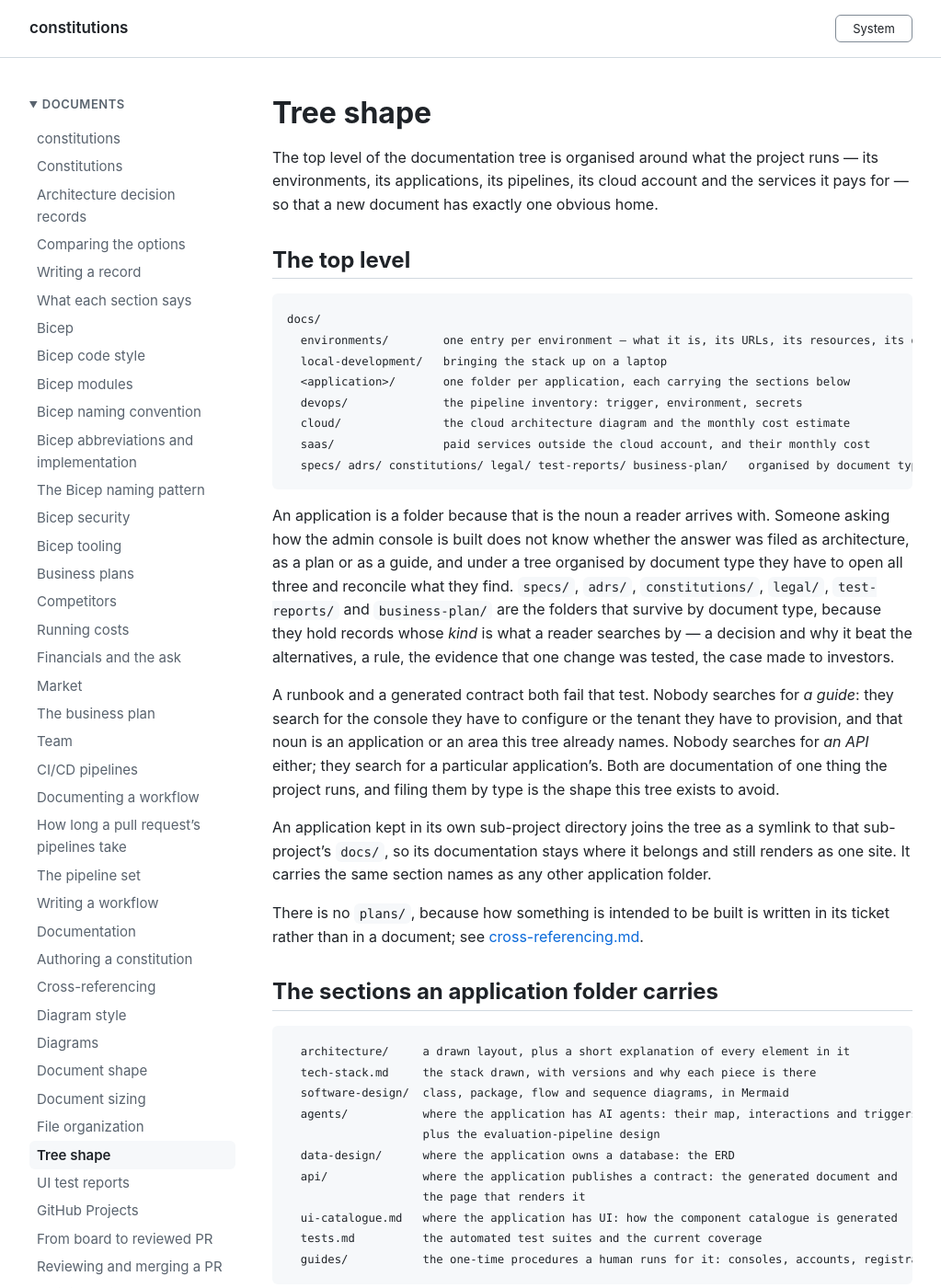
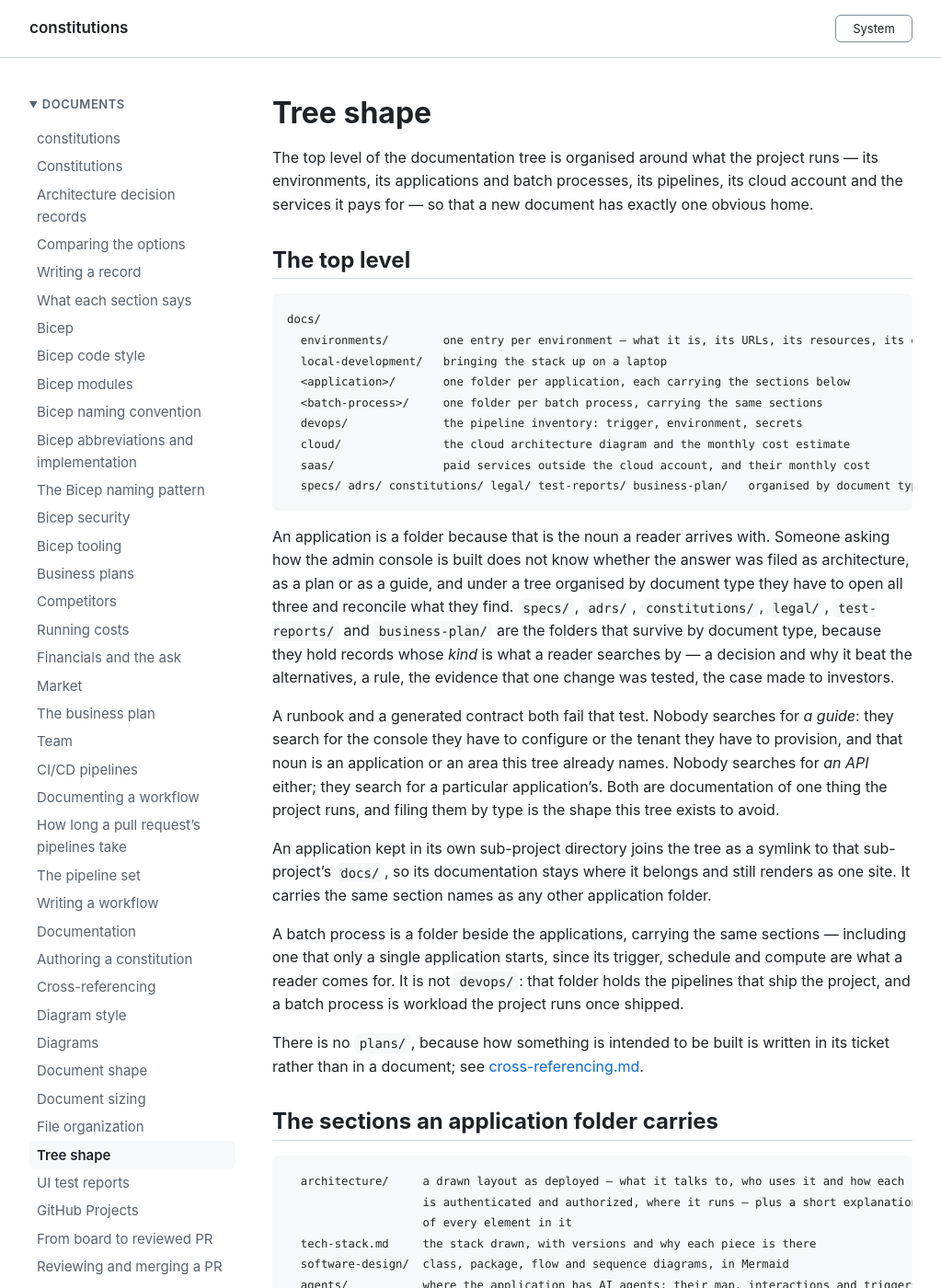
Before and after one commit to polikeiji/constitutions, a Jekyll site: the page built from constitutions/documentation/tree-shape.md, in a window 1280 px wide and 1400 px high. Shown: the whole window at 92% size, without its empty margins (128-1151 px from the left). Built offline with Jekyll 4.4.1, drawn with Linux system fonts in a browser that asks for light colours; our own code applies the rules of GitHub Pages for plain Markdown files; some of the changed text lies outside the part shown.

Commit message:
docs(constitutions): give batch processes a home and widen the draw.io layouts
A batch process becomes a top-level folder beside the applications,
carrying the same sections, rather than a section of one application or
a file under devops/: its trigger, schedule and compute are what a reader
comes for, and devops/ holds the pipelines that ship the project rather
than the workload it runs.

diagrams.md rule 2 grows from four drawn layouts to five. The batch
process's execution layout joins them, and the application architecture
now names what it shows: the systems it talks to, its users, how each is
authenticated and authorized, and where it is deployed. A cadence is a
label on the drawing; the exact schedule stays linked.

tree-shape.md's architecture/ and tests.md lines name the subjects the
per-subject documents that follow will define.

Refs #60

Co-Authored-By: Claude Opus 5.5 (1M context) <noreply@anthropic.com>

````diff
--- a/constitutions/documentation/tree-shape.md
+++ b/constitutions/documentation/tree-shape.md
@@ -1,8 +1,8 @@
 # Tree shape
 
 The top level of the documentation tree is organised around what the project runs — its
-environments, its applications, its pipelines, its cloud account and the services it pays
-for — so that a new document has exactly one obvious home.
+environments, its applications and batch processes, its pipelines, its cloud account and the
+services it pays for — so that a new document has exactly one obvious home.
 
 ## The top level
 
@@ -11,6 +11,7 @@ docs/
   environments/        one entry per environment — what it is, its URLs, its resources, its docs
   local-development/   bringing the stack up on a laptop
   <application>/       one folder per application, each carrying the sections below
+  <batch-process>/     one folder per batch process, carrying the same sections
   devops/              the pipeline inventory: trigger, environment, secrets
   cloud/               the cloud architecture diagram and the monthly cost estimate
   saas/                paid services outside the cloud account, and their monthly cost
@@ -35,13 +36,20 @@ An application kept in its own sub-project directory joins the tree as a symlink
 sub-project's `docs/`, so its documentation stays where it belongs and still renders as one
 site. It carries the same section names as any other application folder.
 
+A batch process is a folder beside the applications, carrying the same sections — including
+one that only a single application starts, since its trigger, schedule and compute are what a
+reader comes for. It is not `devops/`: that folder holds the pipelines that ship the project,
+and a batch process is workload the project runs once shipped.
+
 There is no `plans/`, because how something is intended to be built is written in its ticket
 rather than in a document; see [cross-referencing.md](cross-referencing.md).
 
 ## The sections an application folder carries
 
 ```text
-  architecture/     a drawn layout, plus a short explanation of every element in it
+  architecture/     a drawn layout as deployed — what it talks to, who uses it and how each
+                    is authenticated and authorized, where it runs — plus a short explanation
+                    of every element in it
   tech-stack.md     the stack drawn, with versions and why each piece is there
   software-design/  class, package, flow and sequence diagrams, in Mermaid
   agents/           where the application has AI agents: their map, interactions and triggers,
@@ -50,7 +58,8 @@ rather than in a document; see [cross-referencing.md](cross-referencing.md).
   api/              where the application publishes a contract: the generated document and
                     the page that renders it
   ui-catalogue.md   where the application has UI: how the component catalogue is generated
-  tests.md          the automated test suites and the current coverage
+  tests.md          the automated test suites, their current results and coverage, and where
+                    the evidence lives
   guides/           the one-time procedures a human runs for it: consoles, accounts, registrations
 ```
 
````
Also changed, not shown: constitutions/documentation/diagrams-style.md (+2 -2 lines), constitutions/documentation/diagrams.md (+11 -5 lines).
